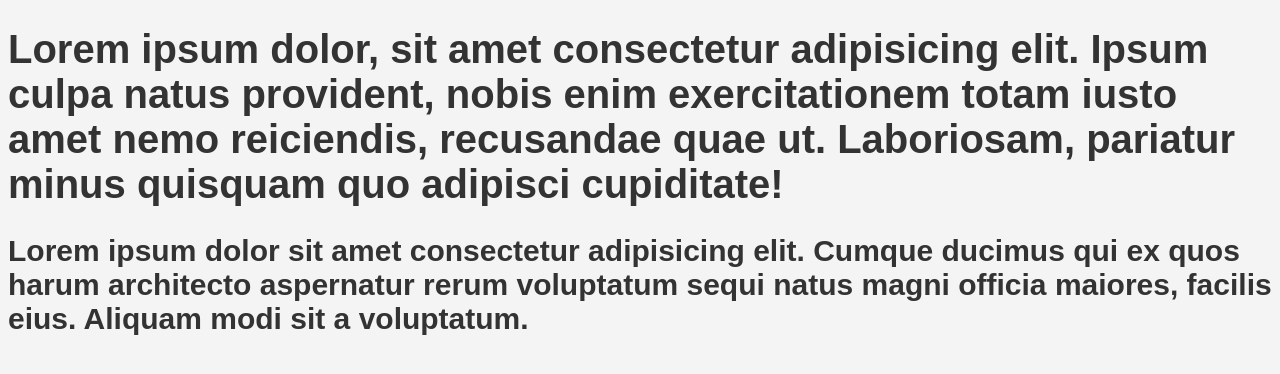
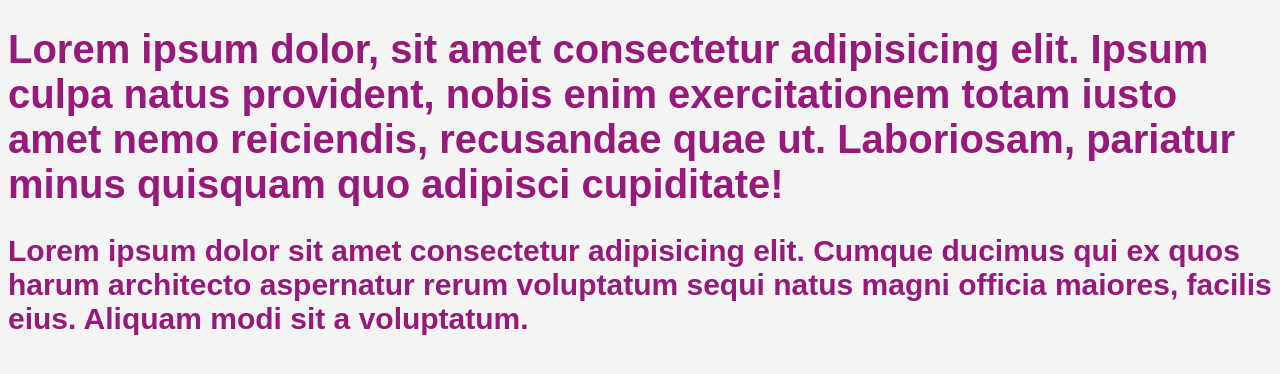
Before and after one commit to kathelynxavier/aluraflix, a plain HTML site: page home.html in a window 1280 px wide. Drawn offline with Linux system fonts and the light colour scheme.

Commit message:
mudando de cor

```diff
--- a/home.html
+++ b/home.html
@@ -9,7 +9,7 @@
             font-family: Arial, Helvetica, sans-serif;
             font-size: 20px;
             background-color: #f4f4f4;
-            color: #333;
+            color: #96197b;
         }
     </style>
 
```
